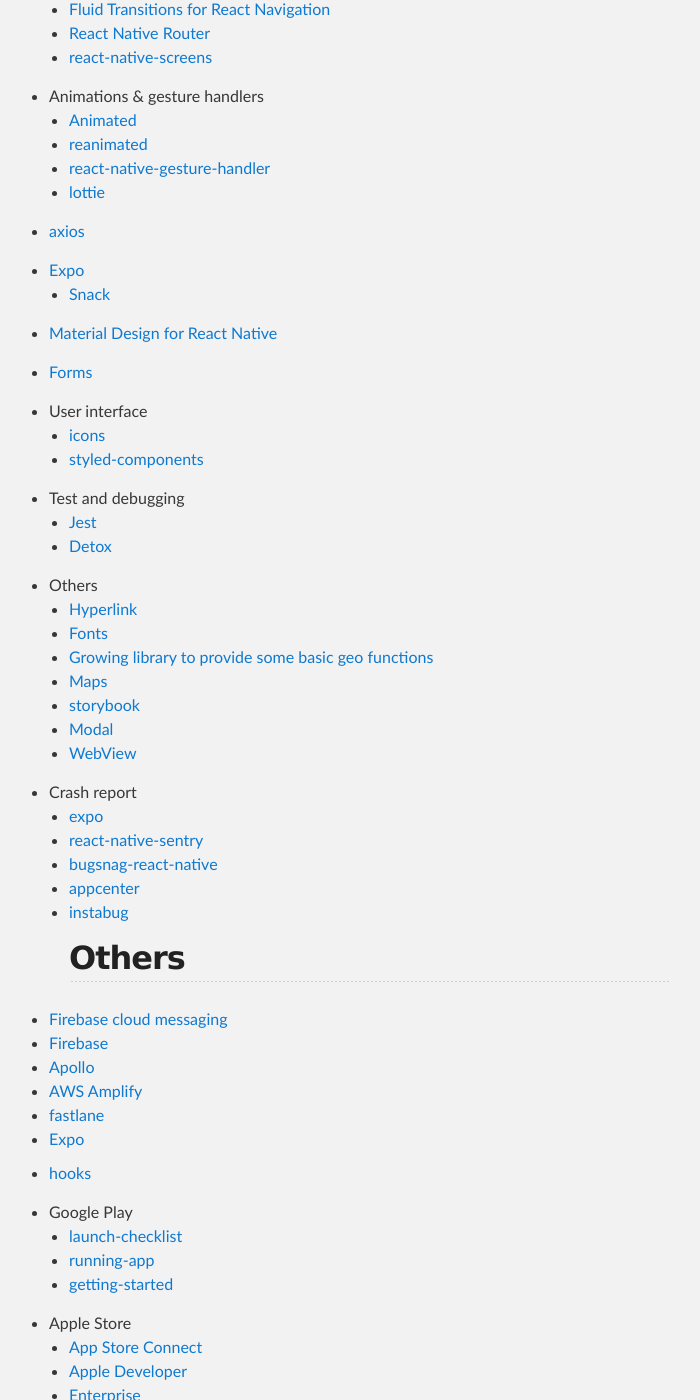
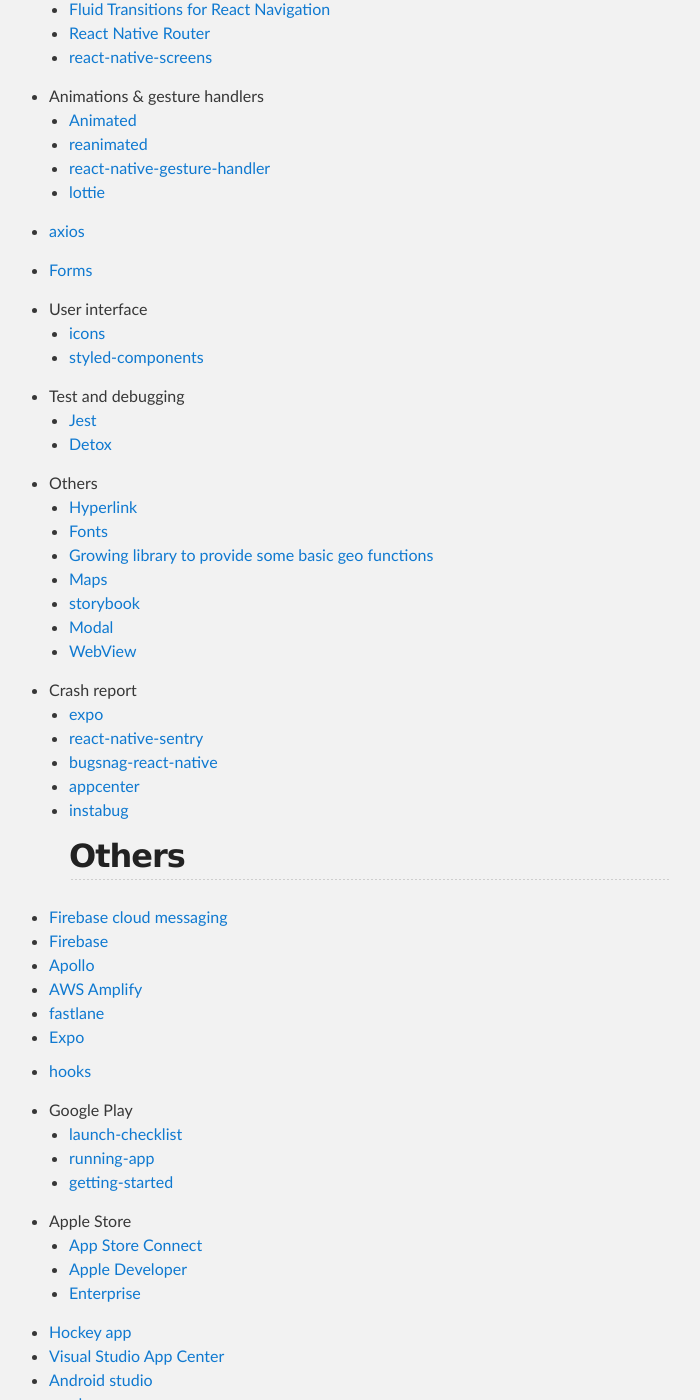
Before and after one commit to haapio/haapio.github.io, a Jekyll site: the page built from react-native.md, in a window 1280 px wide and 1400 px high, scrolled down 2061 px. Shown: the whole window, without its empty margins (291-991 px from the left). Built offline with Jekyll 4.4.1, drawn with Linux system fonts in a browser that asks for light colours; the repository's description, which GitHub fills in, is left out; our own code applies the rules of GitHub Pages for plain Markdown files; some of the changed text lies outside the part shown.

Commit message:
Update react-native.md

```diff
--- a/react-native.md
+++ b/react-native.md
@@ -85,11 +85,6 @@ layout: default
 
 - [axios](https://github.com/axios/axios)
 
-- [Expo](https://expo.io)
-  - [Snack](https://snack.expo.io)
-
-- [Material Design for React Native](https://github.com/callstack/react-native-paper)
-
 - [Forms](https://redux-form.com/7.4.2/)
 
 - User interface
@@ -117,6 +112,7 @@ layout: default
   - [instabug](https://instabug.com/platforms/react-native)
 ## Others
 
+
 - [Firebase cloud messaging](https://github.com/evollu/react-native-fcm)
 - [Firebase](https://github.com/invertase/react-native-firebase)
 - [Apollo](https://www.apollographql.com/)
```
Also changed, not shown: other parts of react-native.md (+5 -0 lines).
